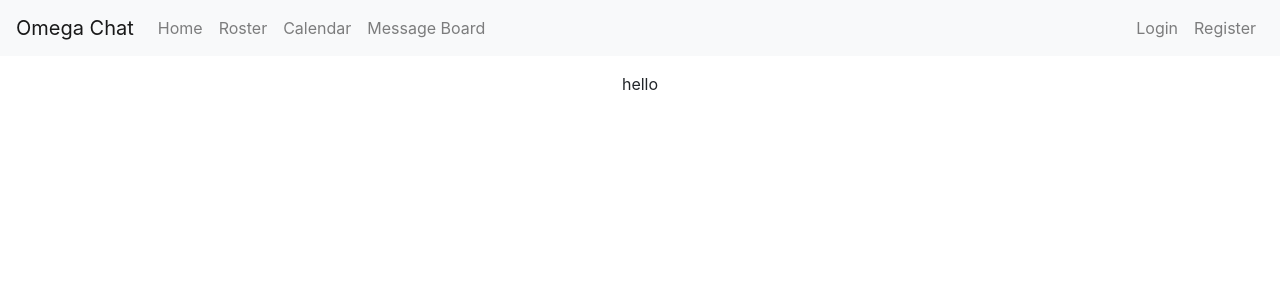
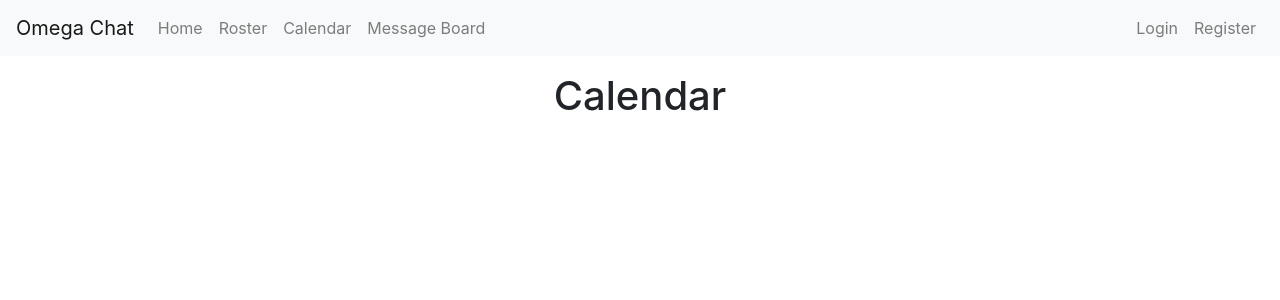
Before and after one commit to mspenski/Omega-Chat, a React (Create React App) app in the folder client/: page /calendar in a window 1280 px wide. Shown: the top 300 px of the page. Built offline with nearby package versions, Linux system fonts and the light colour scheme.

Commit message:
html routes setup

```diff
--- a/client/src/pages/Calendar/Calendar.js
+++ b/client/src/pages/Calendar/Calendar.js
@@ -5,7 +5,7 @@ class Calendar extends Component {
 
   render() {
     return (
-      <p> hello</p>
+      <h1>Calendar</h1>
     );
   }
 }
--- a/client/src/pages/MessageBoard/MessageBoard.js
+++ b/client/src/pages/MessageBoard/MessageBoard.js
@@ -5,7 +5,7 @@ class MessageBoard extends Component {
 
   render() {
     return (
-      <p> hello</p>
+      <h1>Message Board</h1>
     );
   }
 }
--- a/client/src/pages/Roster/Roster.js
+++ b/client/src/pages/Roster/Roster.js
@@ -5,7 +5,7 @@ class Roster extends Component {
 
   render() {
     return (
-      <p> hello</p>
+      <h1>Roster</h1>
     );
   }
 }
```
